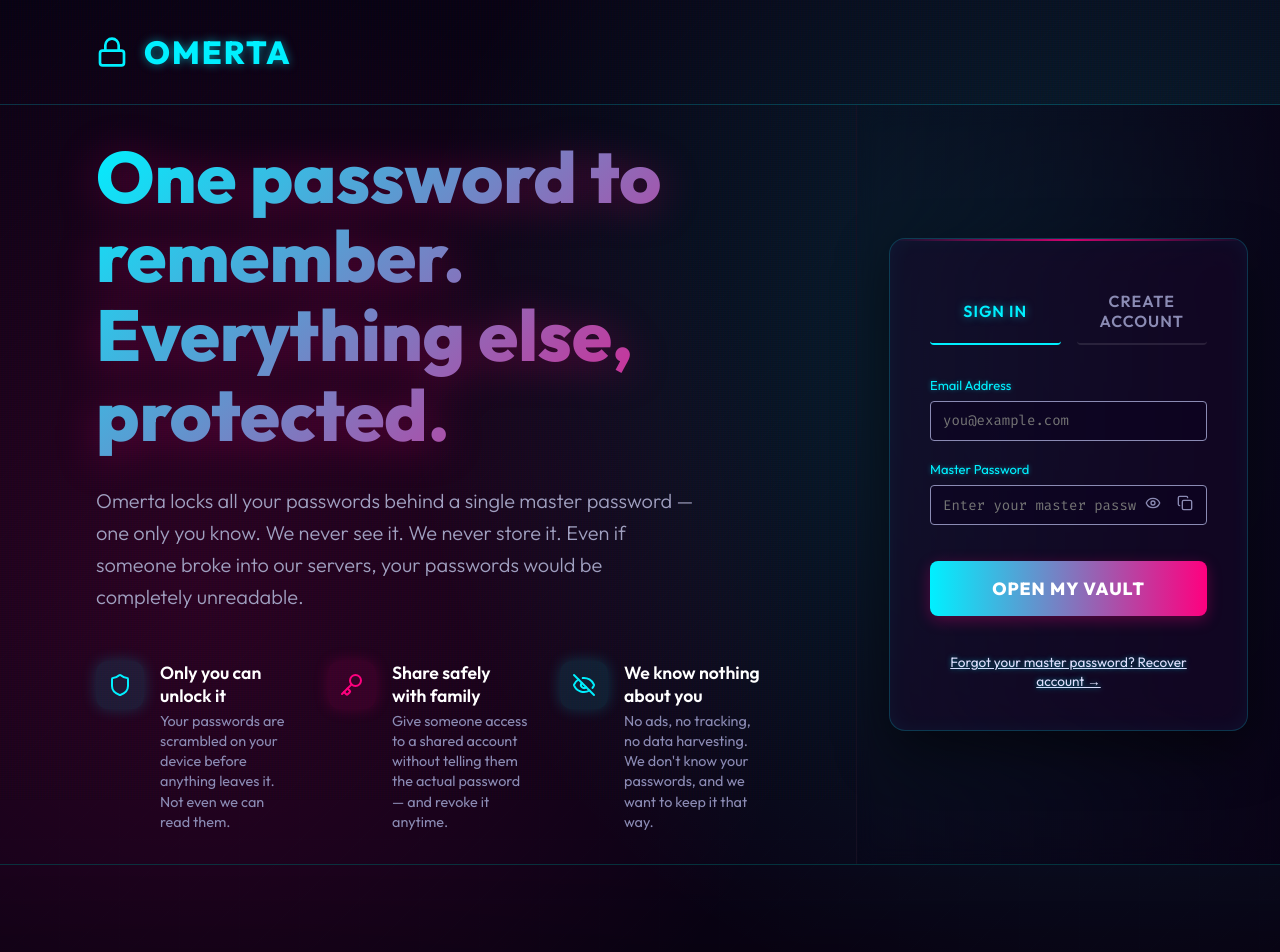
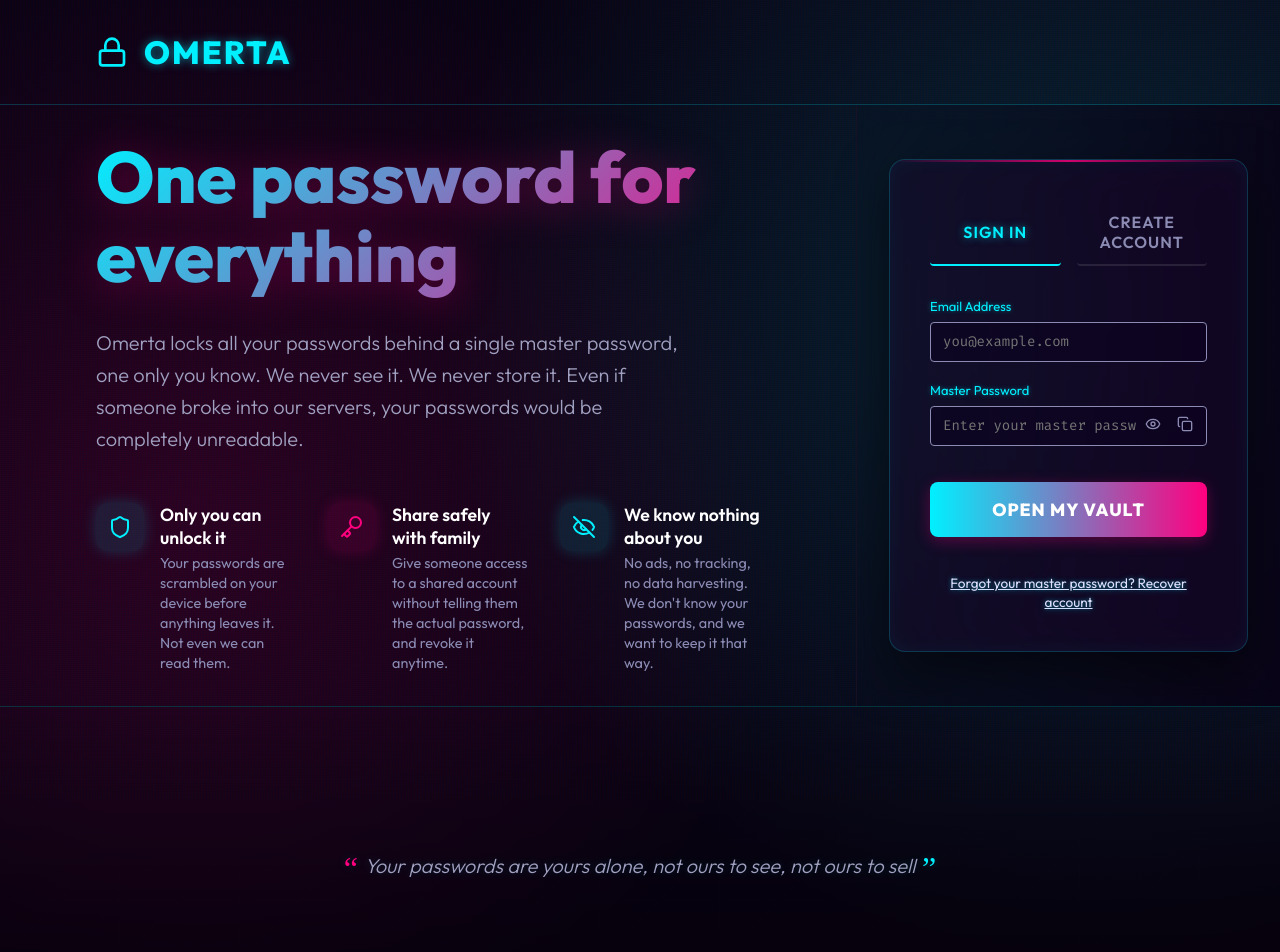
Before and after one commit to cle15102005/Omerta, a React (Vite) app in the folder frontend/: page / in a window 1280 px wide. Shown: the top 952 px of the page. Built offline with nearby package versions, Linux system fonts and the light colour scheme.

Commit message:
ux: simplify hero title, remove all em-dashes from landing page

```diff
--- a/frontend/src/pages/LandingPage.tsx
+++ b/frontend/src/pages/LandingPage.tsx
@@ -116,10 +116,10 @@ export default function LandingPage() {
         <div className="landing-content">
 
         <h1 className="landing-hero-title">
-          One password to remember.<br />Everything else, protected.
+          One password for everything
         </h1>
         <p className="landing-hero-subtitle">
-          Omerta locks all your passwords behind a single master password — one only you know.
+          Omerta locks all your passwords behind a single master password, one only you know.
           We never see it. We never store it. Even if someone broke into our servers,
           your passwords would be completely unreadable.
         </p>
@@ -137,7 +137,7 @@ export default function LandingPage() {
             <div className="feature-icon pink"><Key size={24} /></div>
             <div className="feature-text">
               <h4>Share safely with family</h4>
-              <p>Give someone access to a shared account without telling them the actual password — and revoke it anytime.</p>
+              <p>Give someone access to a shared account without telling them the actual password, and revoke it anytime.</p>
             </div>
           </div>
 
@@ -195,7 +195,7 @@ export default function LandingPage() {
 
             {isRegistering && (
               <p style={{ fontSize: '0.78rem', color: 'var(--dim)', lineHeight: '1.5', margin: '-0.5rem 0 0' }}>
-                ⚠️ This password unlocks your vault. If you forget it, only your Recovery Code can restore access — so make it memorable.
+                ⚠️ This password unlocks your vault. If you forget it, only your Recovery Code can restore access, so make it memorable.
               </p>
             )}
 
@@ -211,7 +211,7 @@ export default function LandingPage() {
                   href="/recover"
                   style={{ color: 'var(--dim)', fontSize: '0.85rem', textDecoration: 'underline' }}
                 >
-                  Forgot your master password? Recover account →
+                  Forgot your master password? Recover account
                 </a>
               </div>
             )}
@@ -223,7 +223,7 @@ export default function LandingPage() {
       {/* Scrollable Quote Section */}
       <div className="landing-quote-section">
         <h2 className="landing-quote-text">
-          Your passwords are yours alone — not ours to see, not ours to sell.
+          Your passwords are yours alone, not ours to see, not ours to sell
         </h2>
       </div>
 
@@ -242,10 +242,10 @@ export default function LandingPage() {
         <div className="flex flex-col gap-5">
           <div>
             <p className="text-sm leading-relaxed" style={{ color: 'var(--text)' }}>
-              This is your <strong>lifeline</strong>. Write it down and keep it somewhere safe — a notebook, a safe, anywhere you won't lose it.
+              This is your <strong>lifeline</strong>. Write it down and keep it somewhere safe, a notebook, a safe, anywhere you won't lose it.
             </p>
             <p className="text-sm leading-relaxed mt-3" style={{ color: 'var(--danger)', fontWeight: 600 }}>
-              ⚠️ If you forget your master password and lose this code, your vault cannot be recovered by anyone — not even us. This is not a warning to skip.
+              ⚠️ If you forget your master password and lose this code, your vault cannot be recovered by anyone, not even us. This is not a warning to skip.
             </p>
           </div>
 
```
